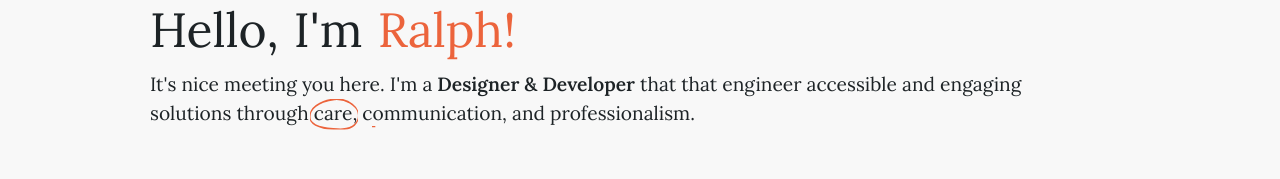
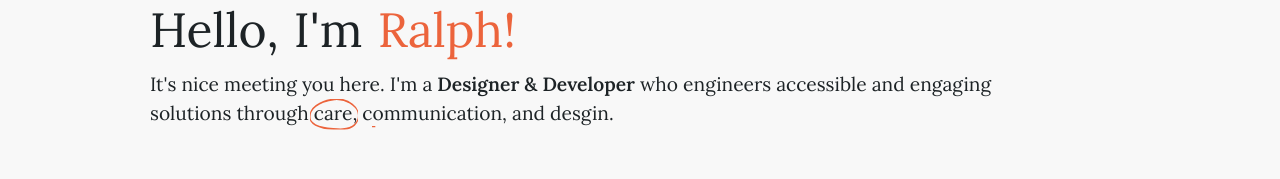
Before and after one commit to Ralph0210/portfoliov1, a Next.js app: page / in a window 1280 px wide. Shown: the part 193-372 px from the top of the page. Built offline with nearby package versions, Linux system fonts and the light colour scheme.

Commit message:
change hero text

```diff
--- a/app/components/Hero/Hero.js
+++ b/app/components/Hero/Hero.js
@@ -298,7 +298,7 @@ const Hero = ({ ThemeDark, darkMode }) => {
             >
               Designer & Developer{" "}
             </span>
-            that that engineer accessible and engaging solutions through{" "}
+            who engineers accessible and engaging solutions through{" "}
             <span style={{ position: "relative", display: "inline-block" }}>
               <span
                 style={{
@@ -398,7 +398,7 @@ const Hero = ({ ThemeDark, darkMode }) => {
               animate={{ color: "#EC643C", fontWeight: 550 }}
               transition={{ type: "spring", duration: 1, delay: 4.5 }}
             >
-              professionalism.
+              desgin.
             </motion.span>
           </motion.p>
         </div>
```
